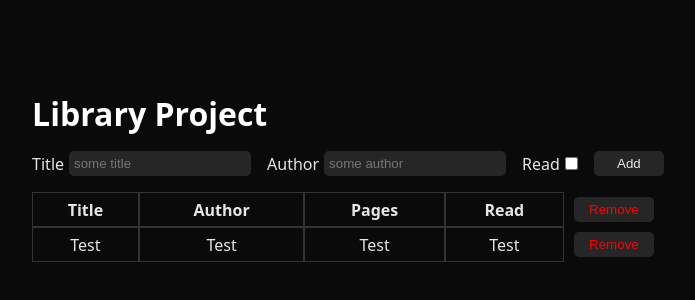
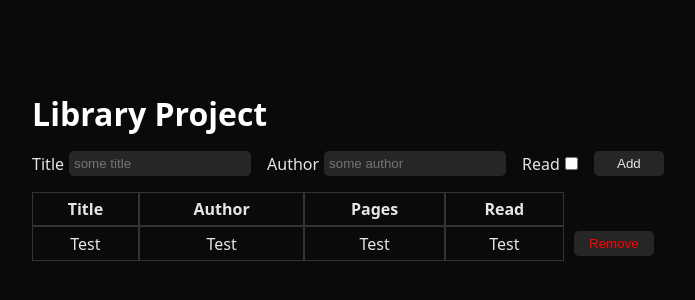
Before and after one commit to gloffler/top-library, a plain HTML site: page index.html in a window 1280 px wide. Shown: the part 68-368 px from the top of the page, without its empty margins (292-987 px from the left). Drawn offline with Linux system fonts and the light colour scheme.

Commit message:
fix: remove button on thead

```diff
--- a/index.html
+++ b/index.html
@@ -44,7 +44,6 @@
             <th>Author</th>
             <th>Pages</th>
             <th>Read</th>
-            <th><button class="remove">Remove</button></th>
           </tr>
         </thead>
         <tbody>
--- a/style.css
+++ b/style.css
@@ -83,7 +83,7 @@ th {
   font-weight: inherit;
 }
 
-th:last-child {
+tbody th:last-child {
   border: none;
   width: 100px;
   margin-left: 10px;
```
